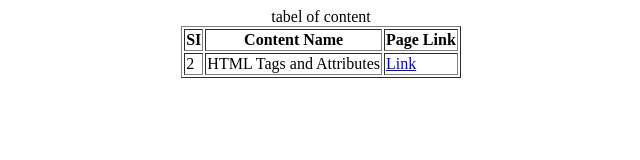
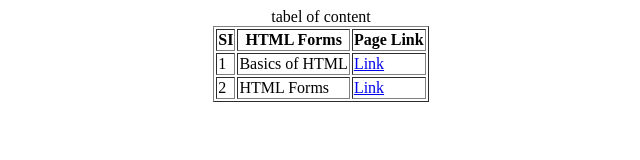
Before and after one commit to Jennifercinthiya/internship-training-cp-html, a plain HTML site: page basics.html in a window 1280 px wide. Shown: the whole page, without its empty margins (319-959 px from the left). Drawn offline with Linux system fonts and the light colour scheme.

Commit message:
Removed Forms.html

```diff
--- a/basics.html
+++ b/basics.html
@@ -14,16 +14,20 @@
             <thead>
                 <tr>
                     <th>SI</th>
-                    <th>Content Name</th>
+                    <th>HTML Forms</th>
                     <th>Page Link</th>
                 </tr>
             </thead>
             <tbody>
                 <tr>
-                    <td>2</td>
-                    <td>HTML Tags and Attributes</td>
+                    <td>1</td>
+                    <td>Basics of HTML</td>
                     <td><a href="basics.html">Link</a></td>
                 </tr>
+                <tr>
+                    <td>2</td>
+                    <td>HTML Forms</td>
+                    <td><a href="forms.html">Link</a></td>
             </tbody>
         </table>
         </center>
```
Also changed, not shown: forms.html (deleted).
